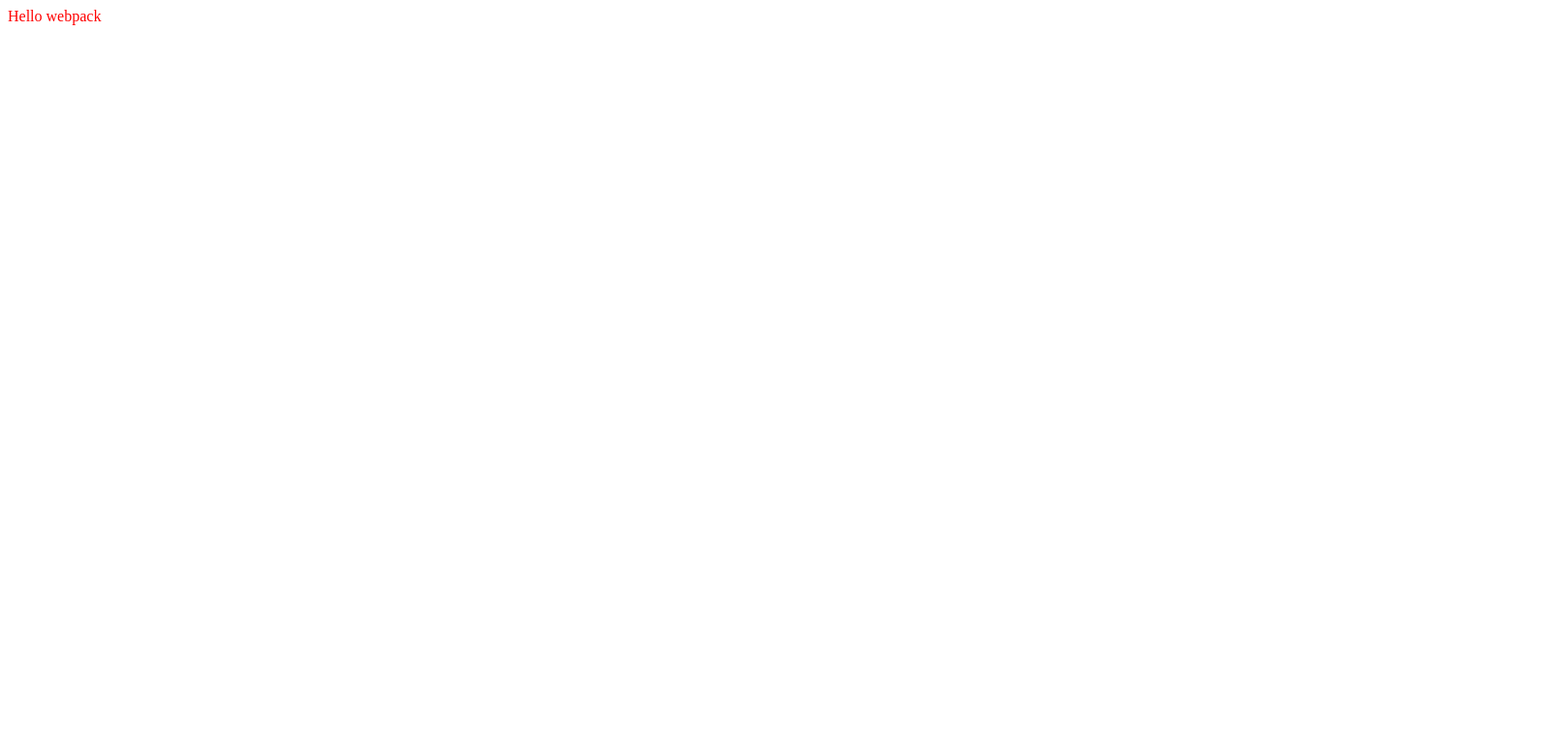
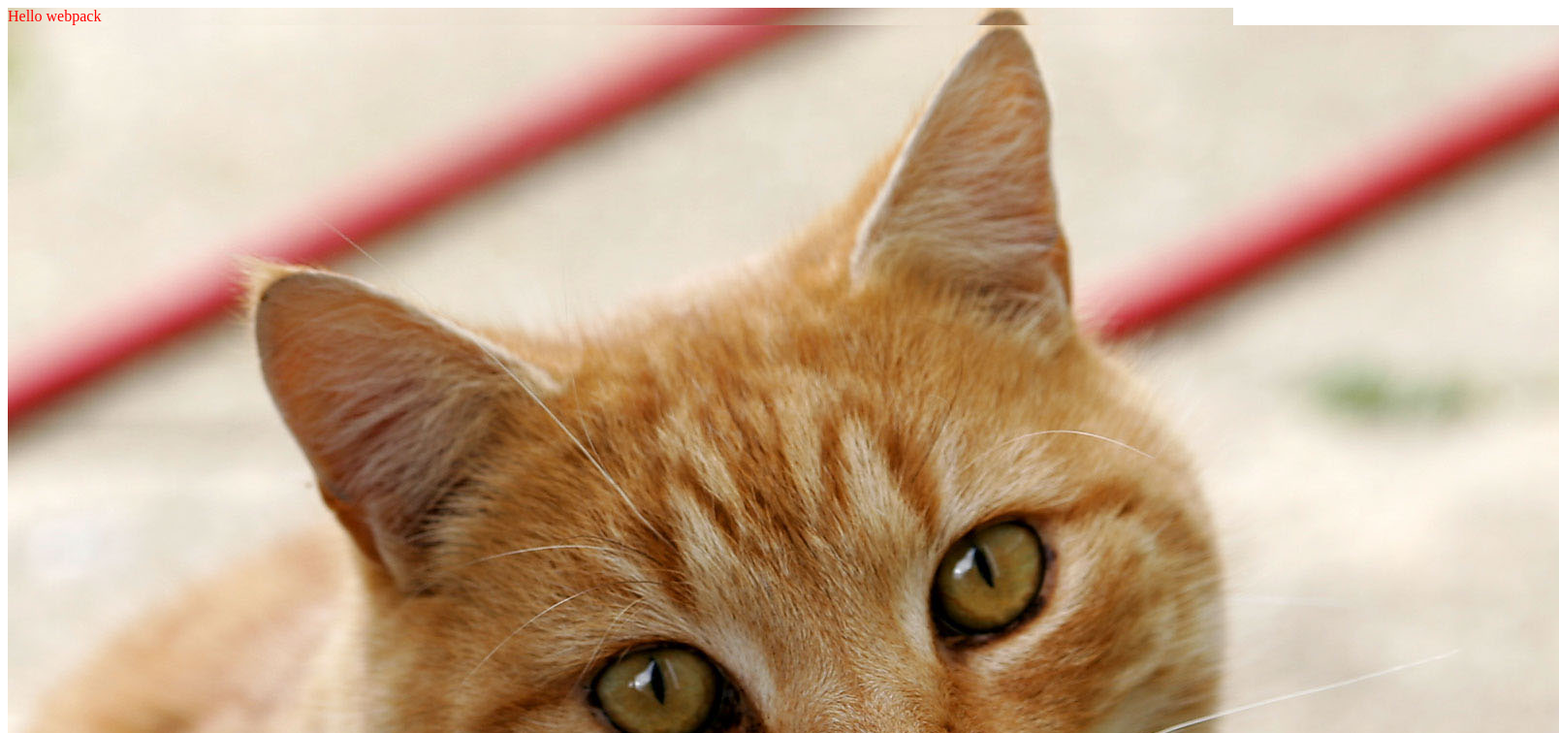
Before and after one commit to flat0/webpack-production, a website built with webpack: page dist/index.html in a window 1280 px wide. Shown: the top 756 px of the page at 97% size, 1608 px wide, since content can reach past the window. Built offline with nearby package versions, Linux system fonts and the light colour scheme.

Commit message:
https://webpack.js.org/guides/asset-management/#loading-images

```diff
--- a/src/index.js
+++ b/src/index.js
@@ -1,11 +1,15 @@
 // 2021-01-26
 import _ from 'lodash'; // 2021-01-26 https://webpack.js.org/guides/getting-started/#creating-a-bundle
 import './style.css'; // 2021-01-30 https://webpack.js.org/guides/asset-management/#loading-cs
+import imageURL from './1.jpg'; // 2021-01-30 https://webpack.js.org/guides/asset-management/#loading-images
 // 2021-01-26 https://webpack.js.org/guides/getting-started/#basic-setup
 function component() {
 	const element = document.createElement('div');
 	element.innerHTML = _.join(['Hello', 'webpack'], ' ');
 	element.classList.add('hello');
+	const image = new Image;
+	image.src = imageURL;
+	element.appendChild(image);
 	return element;
 }
 document.body.appendChild(component());
--- a/src/style.css
+++ b/src/style.css
@@ -1,2 +1,2 @@
 /* 2021-01-30 https://webpack.js.org/guides/asset-management/#loading-css */
-.hello {color: red;}
+.hello {background: url('./1.jpg'); color: red;}
--- a/webpack.config.js
+++ b/webpack.config.js
@@ -8,6 +8,8 @@ module.exports = {
 			// 1) https://webpack.js.org/guides/asset-management/#loading-css
 			// 2) «Loaders are evaluated/executed from right to left»: https://webpack.js.org/concepts/loaders/#configuration
 			{test: /\.css$/i, use: ['style-loader', 'css-loader']}
+			// 2021-01-30 https://webpack.js.org/guides/asset-management/#loading-images
+			,{test: /\.(png|svg|jpg|jpeg|gif)$/i, type: 'asset/resource'}
 		]
 	}
 	,output: {filename: 'bundle.js', path: path.resolve(__dirname, 'dist')}
```
Also changed, not shown: src/1.jpg (added).
